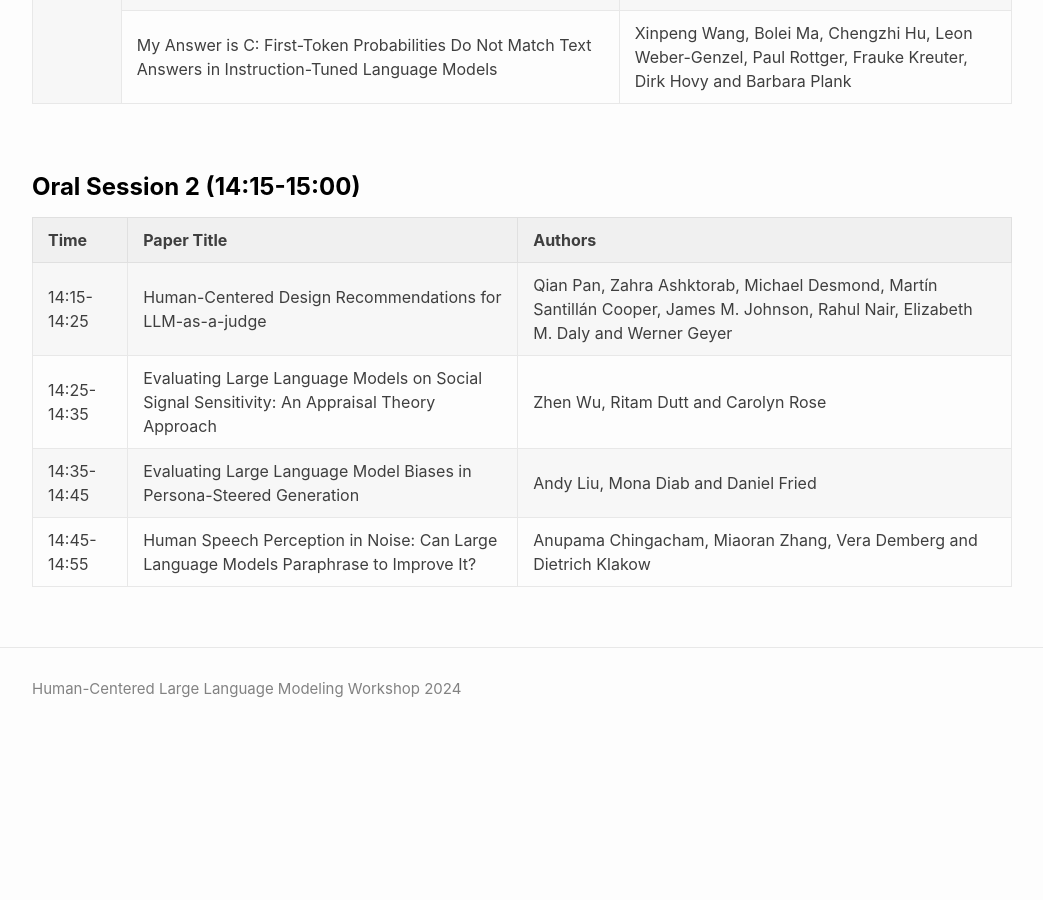
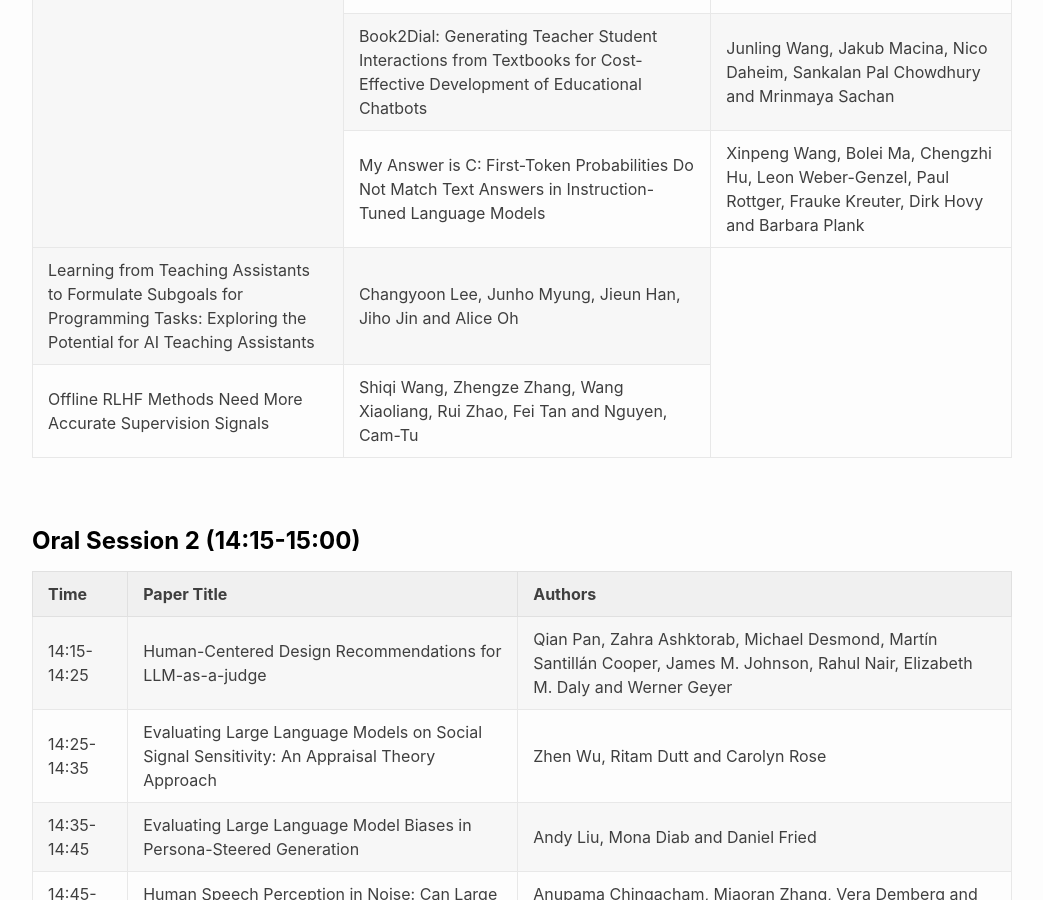
Before and after one commit to hucllm-workshop/hucllm-workshop.github.io, a Jekyll site: the page built from paper_schedule.md, in a window 1280 px wide and 900 px high, scrolled down 1501 px. Shown: the whole window, without its empty margins (118-1161 px from the left). Built offline with Jekyll 4.4.1, drawn with Linux system fonts in a browser that asks for light colours; nearby versions of some CDN libraries; before the commit the page ends 2262 px from its top, so only the background shows below that.

Commit message:
added oral papers to posters

```diff
--- a/paper_schedule.md
+++ b/paper_schedule.md
@@ -83,6 +83,14 @@ layout: home
 	<td>My Answer is C: First-Token Probabilities Do Not Match Text Answers in Instruction-Tuned Language Models</td>
 	<td>Xinpeng Wang, Bolei Ma, Chengzhi Hu, Leon Weber-Genzel, Paul Rottger, Frauke Kreuter, Dirk Hovy and Barbara Plank</td>
   </tr>
+  <tr>
+  <td>Learning from Teaching Assistants to Formulate Subgoals for Programming Tasks: Exploring the Potential for AI Teaching Assistants</td>
+	<td>Changyoon Lee, Junho Myung, Jieun Han, Jiho Jin and Alice Oh</td>
+  </tr>
+  <tr>
+  <td>Offline RLHF Methods Need More Accurate Supervision Signals</td>
+	<td>Shiqi Wang, Zhengze Zhang, Wang Xiaoliang, Rui Zhao, Fei Tan and Nguyen, Cam-Tu</td>
+	  </tr>
 </table>
 
 <br/>
```
